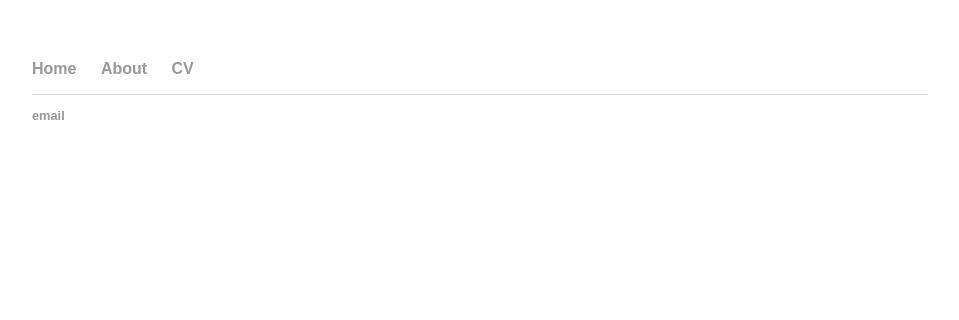
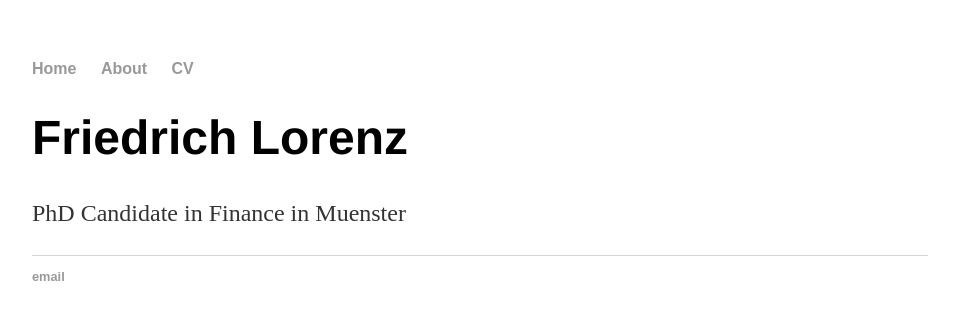
Before and after one commit to frilorde/page, a Jekyll site: the page built from cv.html, in a window 1280 px wide. Shown: the top 320 px of the page, without its empty margins (160-1119 px from the left). Built offline with Jekyll 4.4.1, drawn with Linux system fonts in a browser that asks for light colours.

Commit message:
Update cv.html

```diff
--- a/cv.html
+++ b/cv.html
@@ -1,3 +1,7 @@
 ---
 layout: default
 ---
+<div class="blurb">
+	<h1>Friedrich Lorenz</h1>
+		<p>PhD Candidate in Finance in Muenster</p>
+</div><!-- /.blurb -->
```
